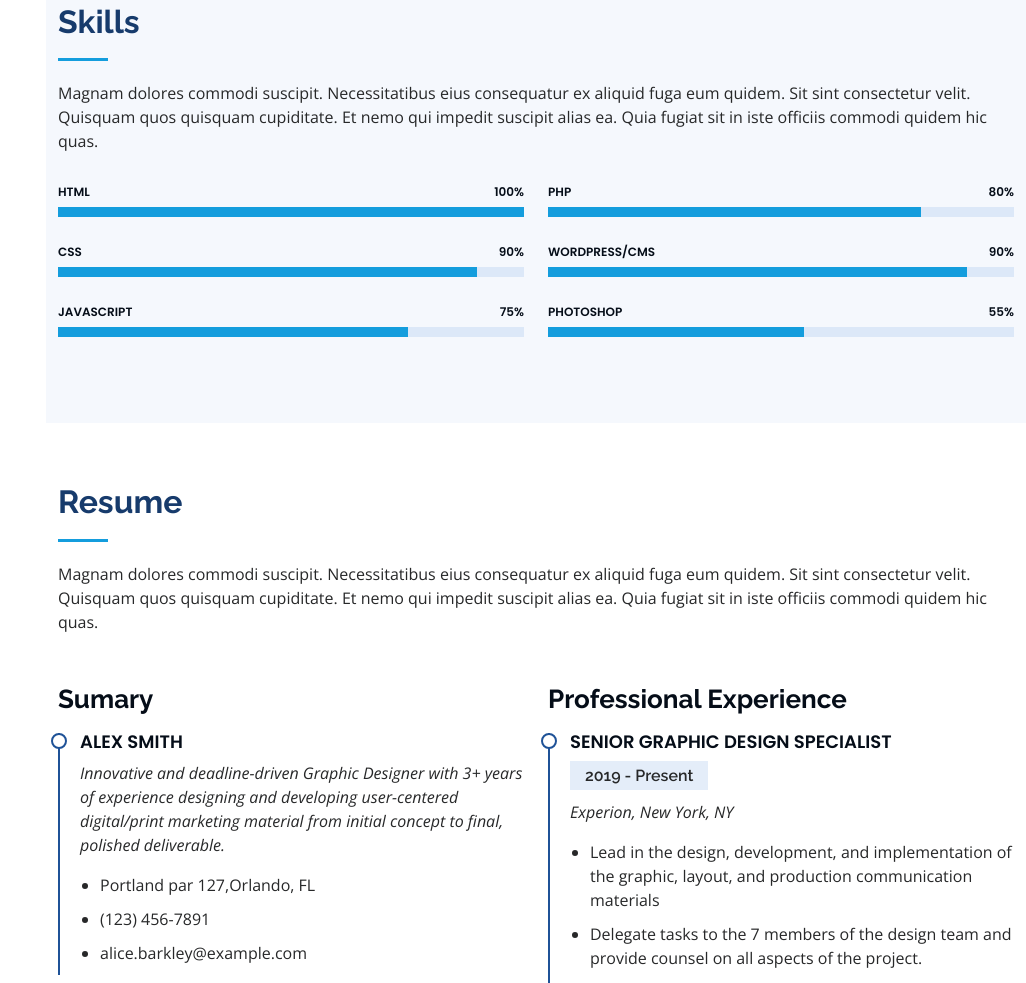
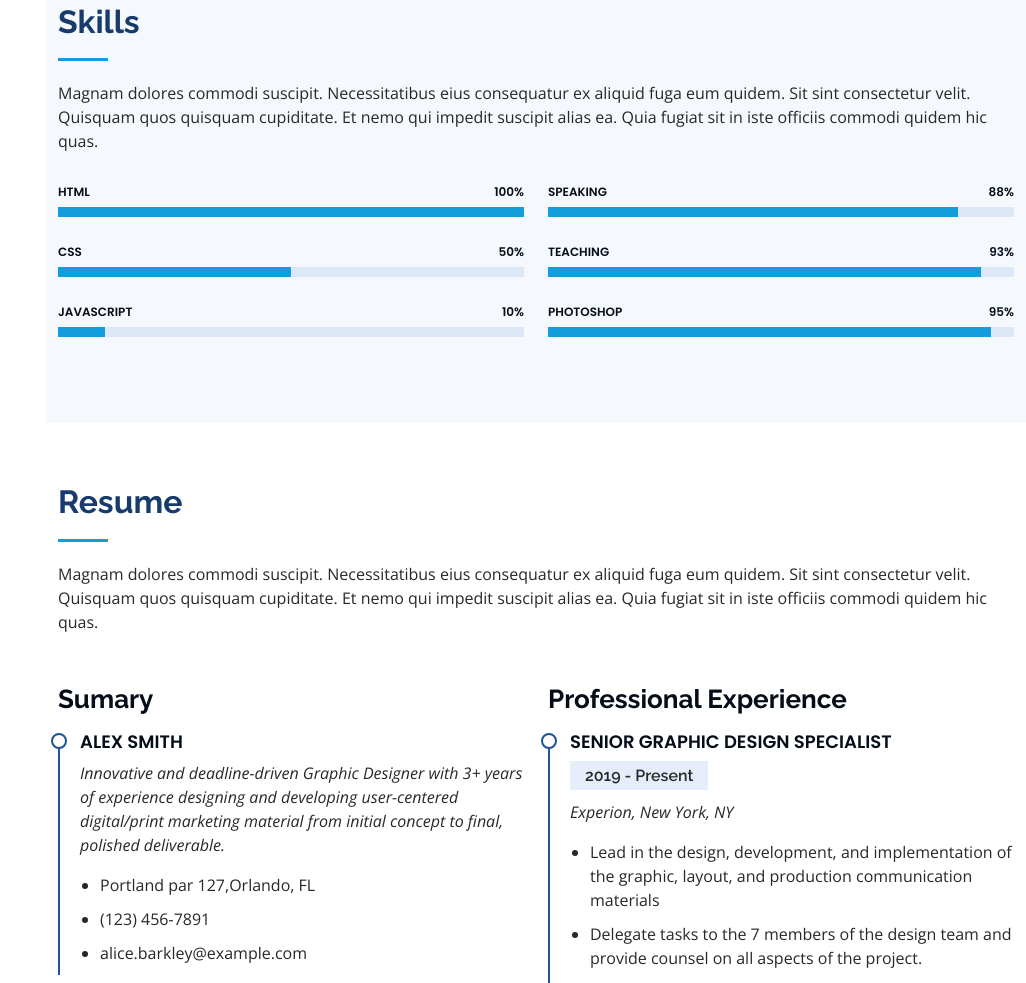
Before and after one commit to jolhporter/jolhporter.github.io, a plain HTML site: page index.html in a window 1280 px wide. Shown: the part 2050-3033 px from the top of the page, without its empty margins (254-1280 px from the left). Drawn offline with nearby package versions, Linux system fonts and the light colour scheme.

Commit message:
Updated the 'Skills' section paragraph, items, and values

```diff
--- a/index.html
+++ b/index.html
@@ -195,16 +195,16 @@
             </div>
 
             <div class="progress">
-              <span class="skill">CSS <i class="val">90%</i></span>
+              <span class="skill">CSS <i class="val">50%</i></span>
               <div class="progress-bar-wrap">
-                <div class="progress-bar" role="progressbar" aria-valuenow="90" aria-valuemin="0" aria-valuemax="100"></div>
+                <div class="progress-bar" role="progressbar" aria-valuenow="50" aria-valuemin="0" aria-valuemax="100"></div>
               </div>
             </div>
 
             <div class="progress">
-              <span class="skill">JavaScript <i class="val">75%</i></span>
+              <span class="skill">JavaScript <i class="val">10%</i></span>
               <div class="progress-bar-wrap">
-                <div class="progress-bar" role="progressbar" aria-valuenow="75" aria-valuemin="0" aria-valuemax="100"></div>
+                <div class="progress-bar" role="progressbar" aria-valuenow="10" aria-valuemin="0" aria-valuemax="100"></div>
               </div>
             </div>
 
@@ -213,23 +213,23 @@
           <div class="col-lg-6" data-aos="fade-up" data-aos-delay="100">
 
             <div class="progress">
-              <span class="skill">PHP <i class="val">80%</i></span>
+              <span class="skill">Speaking <i class="val">88%</i></span>
               <div class="progress-bar-wrap">
-                <div class="progress-bar" role="progressbar" aria-valuenow="80" aria-valuemin="0" aria-valuemax="100"></div>
+                <div class="progress-bar" role="progressbar" aria-valuenow="88" aria-valuemin="0" aria-valuemax="100"></div>
               </div>
             </div>
 
             <div class="progress">
-              <span class="skill">WordPress/CMS <i class="val">90%</i></span>
+              <span class="skill">Teaching <i class="val">93%</i></span>
               <div class="progress-bar-wrap">
-                <div class="progress-bar" role="progressbar" aria-valuenow="90" aria-valuemin="0" aria-valuemax="100"></div>
+                <div class="progress-bar" role="progressbar" aria-valuenow="93" aria-valuemin="0" aria-valuemax="100"></div>
               </div>
             </div>
 
             <div class="progress">
-              <span class="skill">Photoshop <i class="val">55%</i></span>
+              <span class="skill">Photoshop <i class="val">95%</i></span>
               <div class="progress-bar-wrap">
-                <div class="progress-bar" role="progressbar" aria-valuenow="55" aria-valuemin="0" aria-valuemax="100"></div>
+                <div class="progress-bar" role="progressbar" aria-valuenow="95" aria-valuemin="0" aria-valuemax="100"></div>
               </div>
             </div>
 
```
